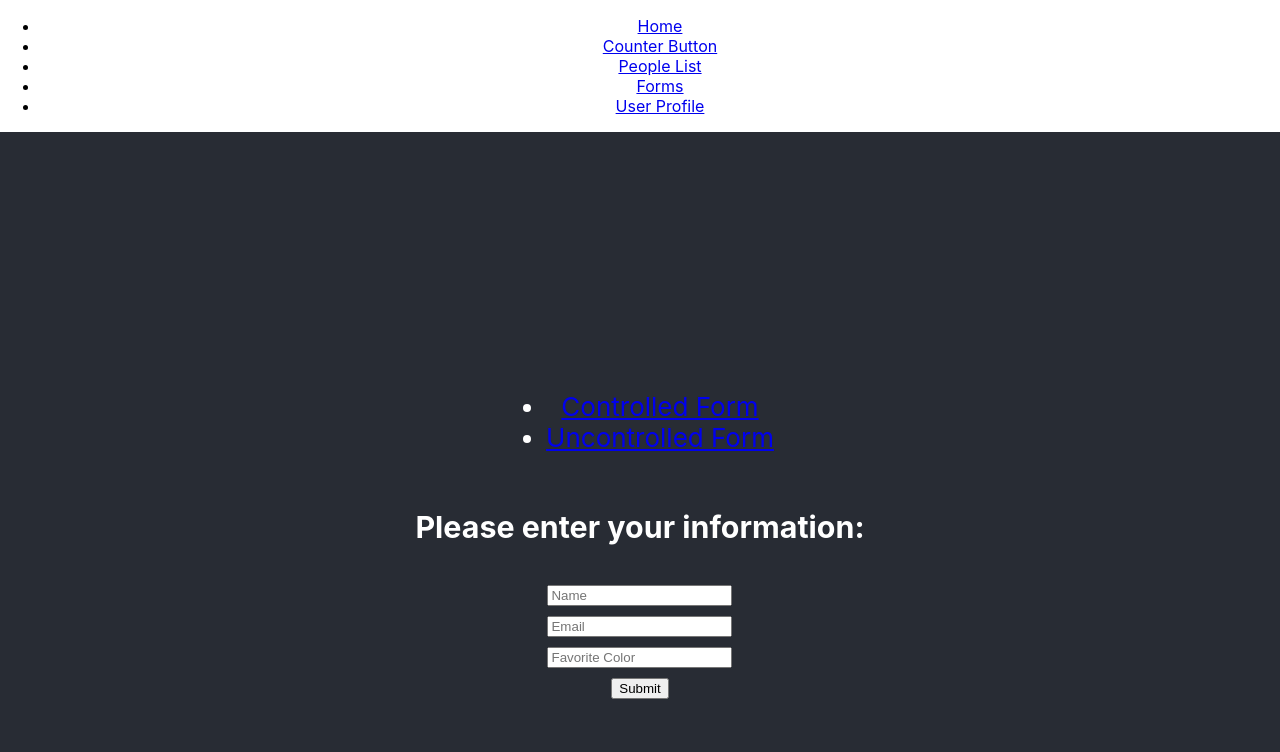
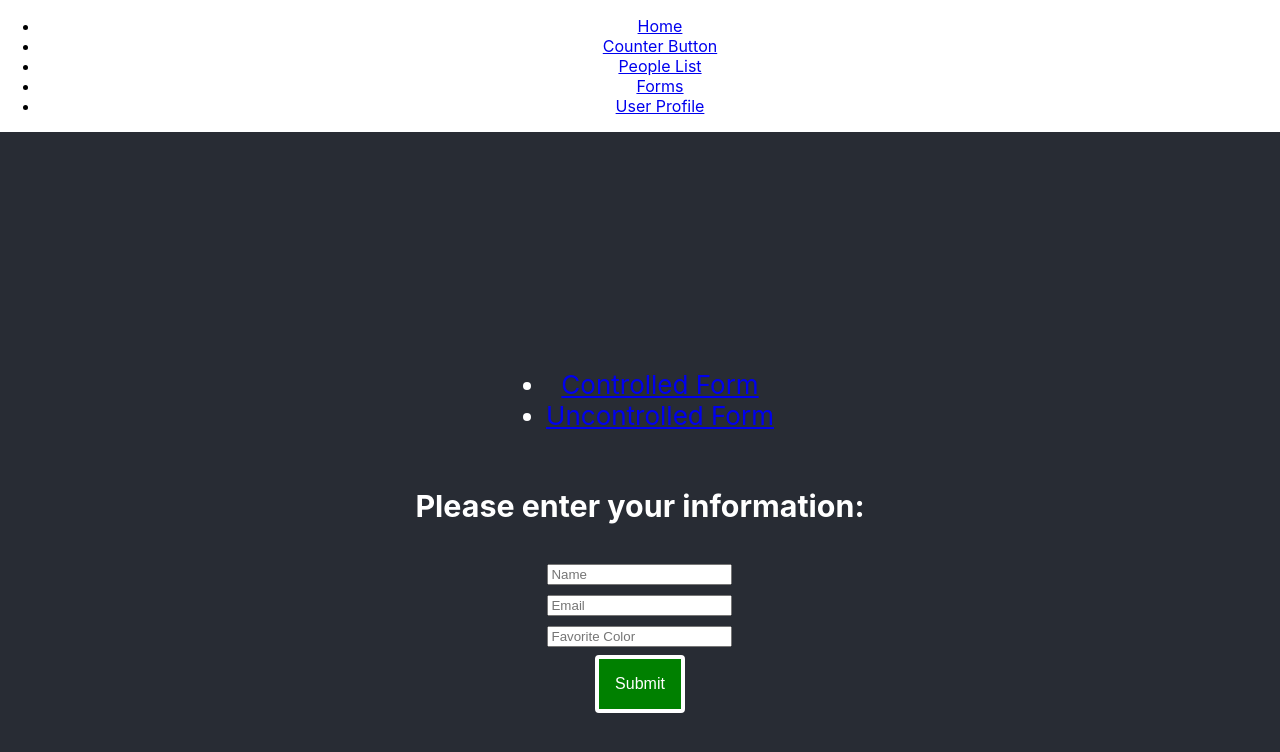
Before and after one commit to mentalclear/react-zero-to-full-stack, a React (Create React App) app in the folder React-Modern-Web-Applications/repos/my-react-app/: page /forms/controlled in a window 1280 px wide. Shown: the top 752 px of the page. Built offline with nearby package versions, Linux system fonts and the light colour scheme.

Commit message:
:construction: Completed Lesson 5 and 6 Start to Lesson 7

```diff
--- a/React-Modern-Web-Applications/repos/my-react-app/src/App.js
+++ b/React-Modern-Web-Applications/repos/my-react-app/src/App.js
@@ -11,6 +11,7 @@ import {
   UserProfilePage
 }
   from './pages';
+import { UserDataLoader } from './UserDataLoader';
 import { NavBar } from './NavBar';
 import { FormsNavBar } from './FormsNavBar';
 
@@ -39,7 +40,9 @@ function App() {
               <ProtectedPage />
             </Route>
             <Route path="/user">
-              <UserProfilePage />
+              <UserDataLoader>
+                <UserProfilePage />
+              </UserDataLoader>
             </Route>
             <Route path="/forms">
               <Router>
--- /dev/null
+++ b/React-Modern-Web-Applications/repos/my-react-app/src/Button.js
@@ -0,0 +1,29 @@
+import React from 'react';
+import styled from 'styled-components'
+
+const StyledButton = styled.button`
+    background-color: ${props => props.buttonColor || 'transparent'};
+    border: 4px solid white;
+    border-radius: 4px;
+    color: white;
+    cursor: pointer;
+    font-size:16px;
+    fonty-weight: bold;
+    margin: 8px;
+    outline: none;
+    padding: 16px;
+`;
+
+export const Button = ({ children, buttonColor, ...props }) => {
+    return (
+        <StyledButton buttonColor={buttonColor} {...props}>{children}</StyledButton>
+    )
+}
+
+export const DangerButton = ({ children, ...props }) => {
+    return <Button buttonColor="red" {...props}>{children}</Button>
+}
+
+export const SuccessButton = ({ children, ...props }) => {
+    return <Button buttonColor="green" {...props}>{children}</Button>
+}
--- a/React-Modern-Web-Applications/repos/my-react-app/src/CongratulationMessage.js
+++ b/React-Modern-Web-Applications/repos/my-react-app/src/CongratulationMessage.js
@@ -1,10 +1,11 @@
 import React, { useEffect } from "react";
+import { Button } from "./Button";
 
 export const CongratulationMessage = ({ threshold, onHide }) => {
     return (
         <>
             <h1>Congrats! You've reached {threshold} number of clicks </h1>
-            <button onClick={onHide}>Hide</button>
+            <Button onClick={onHide}>Hide</Button>
         </>
     );
 }
--- a/React-Modern-Web-Applications/repos/my-react-app/src/CounterButton.js
+++ b/React-Modern-Web-Applications/repos/my-react-app/src/CounterButton.js
@@ -1,4 +1,5 @@
 import React, { useEffect } from "react";
+import { DangerButton } from "./Button";
 
 export const CounterButton = ({ onIncrement, numberOfClicks }) => {
     // This will not work because react will not rerender the component
@@ -19,7 +20,7 @@ export const CounterButton = ({ onIncrement, numberOfClicks }) => {
     return (
         <>
             <p>You've clicked the button {numberOfClicks} times</p>
-            <button onClick={onIncrement}>Click Me!</button>
+            <DangerButton buttonColor="red" onClick={onIncrement}>Click Me!</DangerButton>
         </>
     );
 }
--- /dev/null
+++ b/React-Modern-Web-Applications/repos/my-react-app/src/UserDataLoader.js
@@ -0,0 +1,18 @@
+import React, { useState, useEffect } from "react";
+
+export const UserDataLoader = ({ children }) => {
+    const [user, setUser] = useState({ name: {} })
+
+    useEffect(() => {
+        const fetchUser = async () => {
+            const response = await fetch('https://randomuser.me/api');
+            const data = await response.json();
+            setUser(data.results[0]);
+        }
+
+        fetchUser();
+    }, []);
+
+    return React.Children.map(children, child =>
+        React.cloneElement(child, { user }))
+}
--- a/React-Modern-Web-Applications/repos/my-react-app/src/pages/ControlledFormPage.js
+++ b/React-Modern-Web-Applications/repos/my-react-app/src/pages/ControlledFormPage.js
@@ -1,4 +1,5 @@
 import React, { useState } from 'react';
+import { SuccessButton } from '../Button';
 
 export const ControlledFormPage = () => {
     const [name, setName] = useState('');
@@ -29,14 +30,14 @@ export const ControlledFormPage = () => {
                     value={favoriteColor}
                     onChange={e => setFavoriteColor(e.target.value)} />
             </div>
-            <button onClick={e => {
+            <SuccessButton buttonColor="green" onClick={e => {
                 alert(`
                     Your name is ${name},
                     Your email is ${email},
                     Your Favorite Color is ${favoriteColor}!
                 `);
                 e.preventDefault();
-            }}>Submit</button>
+            }}>Submit</SuccessButton>
         </form>
     );
 }
--- a/React-Modern-Web-Applications/repos/my-react-app/src/pages/UncontrolledFormPage.js
+++ b/React-Modern-Web-Applications/repos/my-react-app/src/pages/UncontrolledFormPage.js
@@ -1,4 +1,5 @@
 import React from "react";
+import { Button } from "../Button";
 
 export const UncontrolledFormPage = () => {
     const nameInput = React.createRef();
@@ -26,14 +27,14 @@ export const UncontrolledFormPage = () => {
                     type="text"
                     placeholder="Favorite Color" />
             </div>
-            <button onClick={e => {
+            <Button onClick={e => {
                 alert(`
                     Your name is ${nameInput.current.value},
                     Your email is ${emailInput.current.value},
                     Your Favorite Color is ${favoriteColorInput.current.value}!
                 `);
                 e.preventDefault();
-            }}>Submit</button>
+            }}>Submit</Button>
         </form>
     );
 }
--- a/React-Modern-Web-Applications/repos/my-react-app/src/pages/UserProfilePage.js
+++ b/React-Modern-Web-Applications/repos/my-react-app/src/pages/UserProfilePage.js
@@ -1,18 +1,6 @@
-import React, { useState, useEffect } from "react";
+import React from "react";
 
-export const UserProfilePage = () => {
-    const [user, setUser] = useState({ name: {} })
-
-    useEffect(() => {
-        const fetchUser = async () => {
-            const response = await fetch('https://randomuser.me/api');
-            const data = await response.json();
-            setUser(data.results[0]);
-        }
-
-        fetchUser();
-    }, []);
-
+export const UserProfilePage = ({ user }) => {
     return (
         <div>
             <h3>Name: {user.name.first} {user.name.last}</h3>
```
Also changed, not shown: React-Modern-Web-Applications/repos/my-react-app/src/class-based/CongratulationsMessageCB.js (added, +13 -0 lines), React-Modern-Web-Applications/repos/my-react-app/src/class-based/CounterButtonCB.js (added, +13 -0 lines), React-Modern-Web-Applications/repos/my-react-app/src/class-based/CounterButtonPageCB.js (added, +30 -0 lines).
